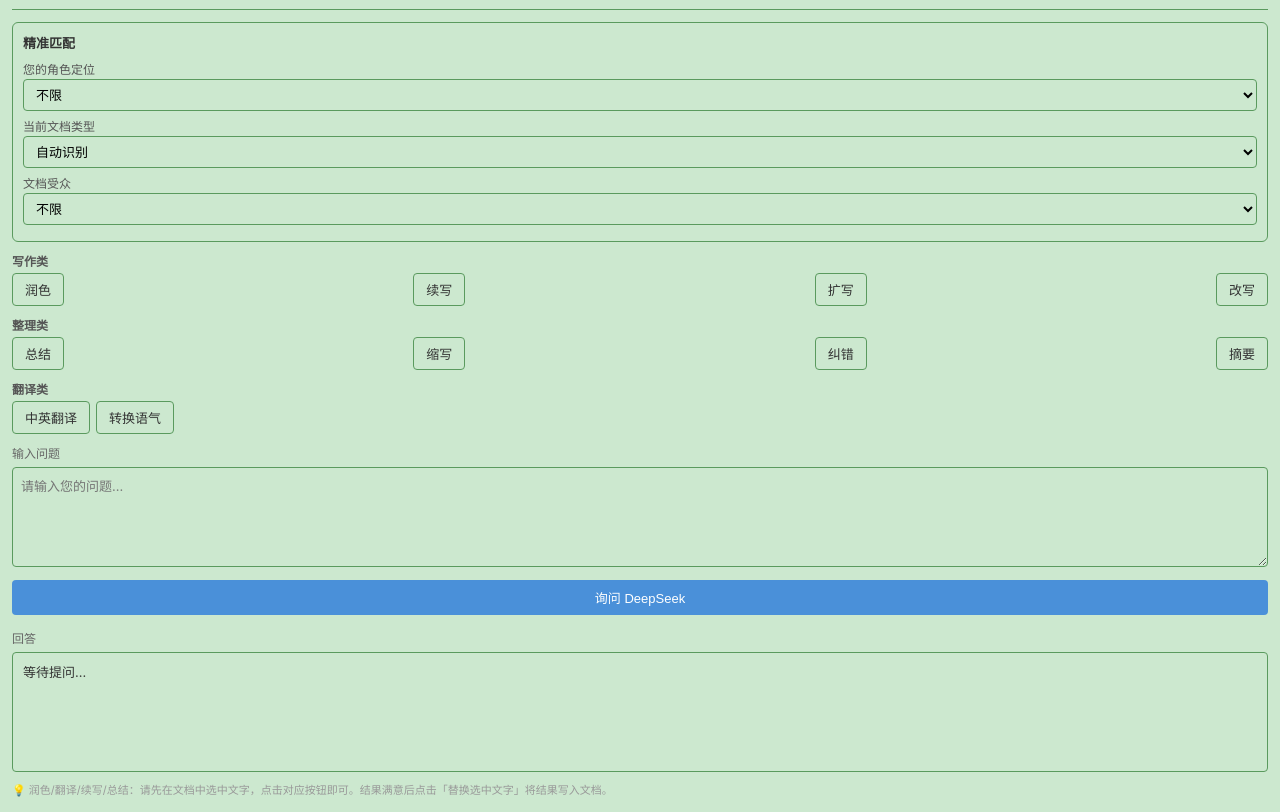
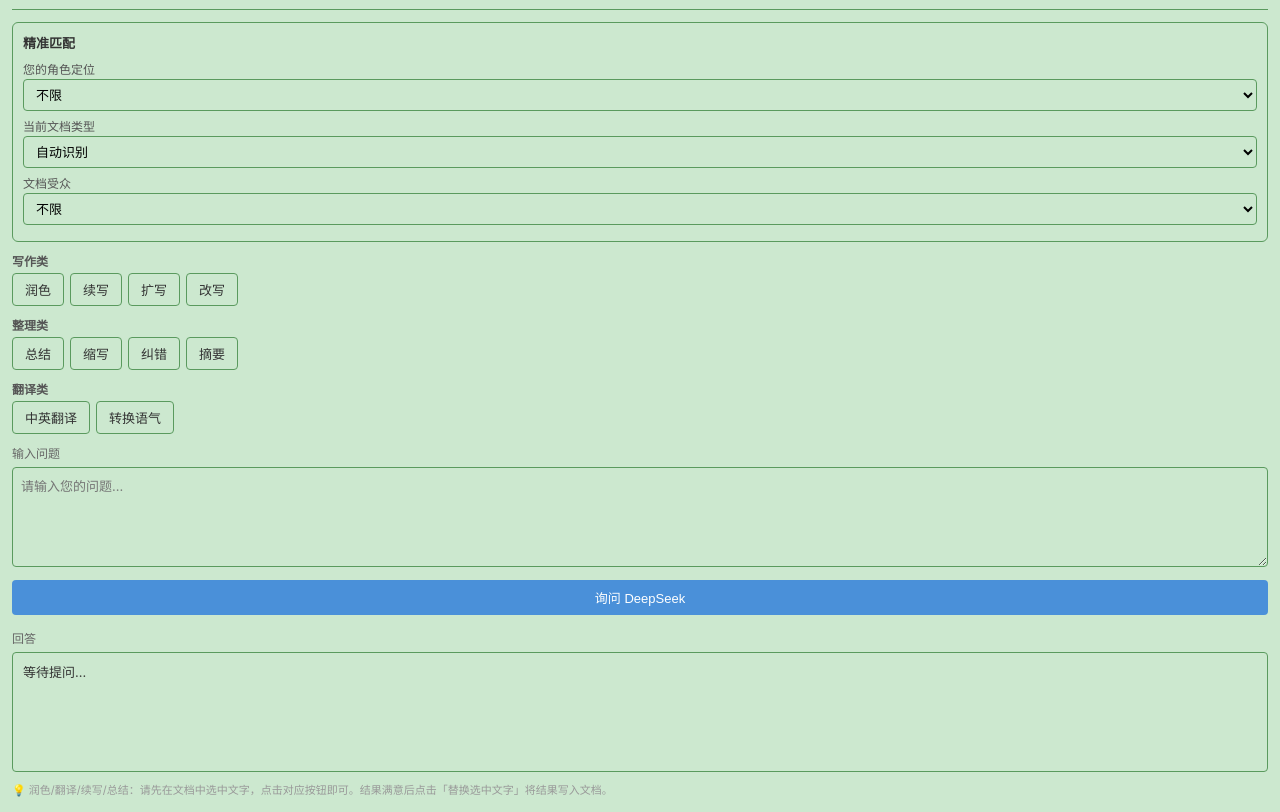
Before and after one commit to Minshu-Liu/deepseek-wps-assistant, a website built with Vite: page index.html in a window 1280 px wide. Shown: the part 69-881 px from the top of the page. Built offline with nearby package versions, Linux system fonts and the light colour scheme.

Commit message:
style(index): 快捷按钮区域固定宽度不随页面拉伸

```diff
--- a/index.html
+++ b/index.html
@@ -108,6 +108,7 @@
 
         .quick-actions {
             display: block;
+            width: fit-content;
             gap: 8px;
             align-items: flex-start;
             margin: 10px 0;
@@ -352,7 +353,7 @@
 
         .quick-group { display: block; margin-bottom: 10px; }
         .quick-group-label { display: block; font-size: 12px; color: #555; font-weight: bold; margin-bottom: 4px; }
-        .quick-group-buttons { display: flex; flex-wrap: wrap; gap: 6px; justify-content: space-between; }
+        .quick-group-buttons { display: flex; flex-wrap: wrap; gap: 6px; justify-content: flex-start; }
 
         .precision-section { background: transparent; border: 1px solid #5A9A5E; border-radius: 6px; padding: 10px; margin-bottom: 10px; }
         .precision-title { font-size: 13px; font-weight: bold; color: #333; margin-bottom: 8px; }
```
